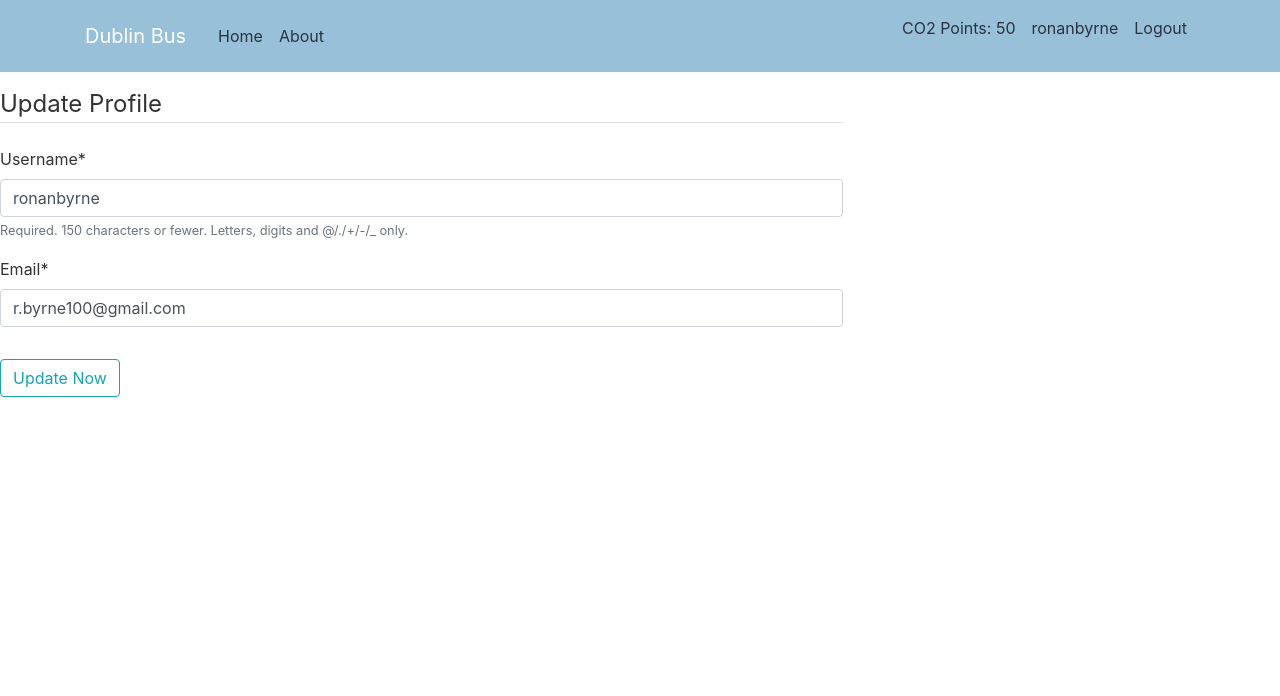
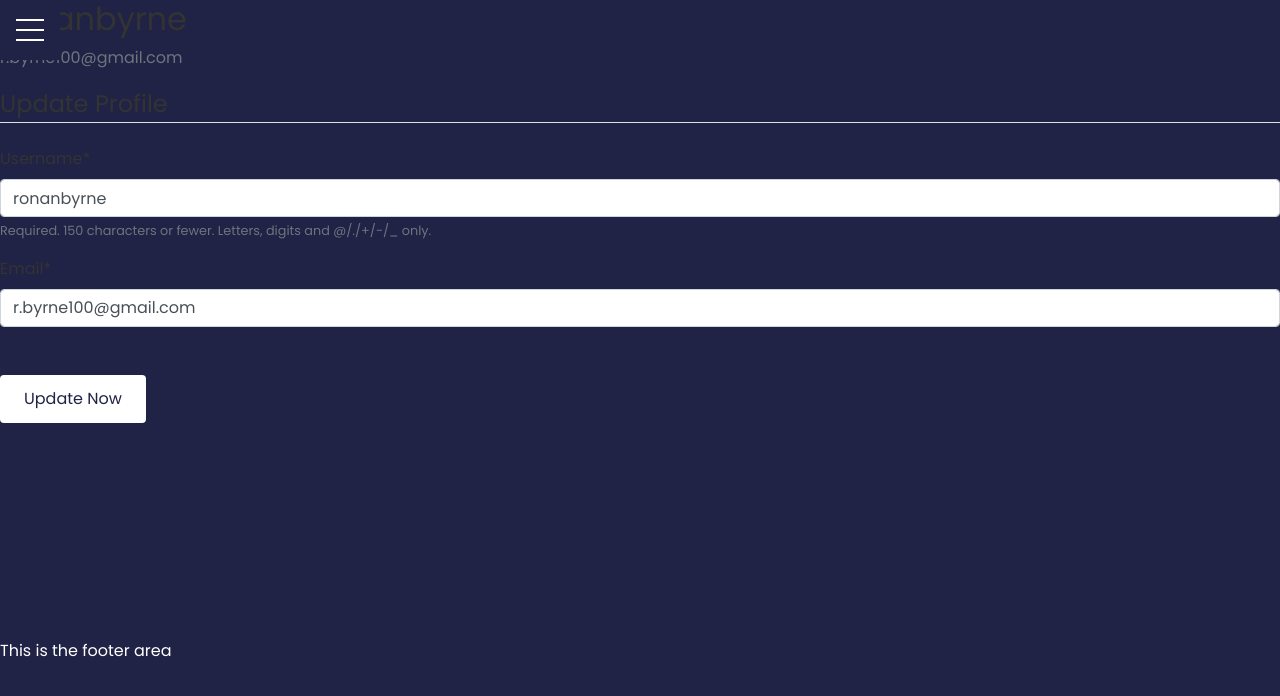
Before and after one commit to Lockers13/Dublink-Bus, a Django app: page /profile/ in a window 1280 px wide. Shown: the top 696 px of the page. Run offline with Django 3.2, Linux system fonts and the light colour scheme; a user stored in the database is signed in; data comes from the database, SQL or seed files in the repository; both versions use the stored data as it was after the commit; some libraries are stand-ins or nearby versions.

Commit message:
Auto complete search bar + early styling

```diff
--- a/app/static/css/main.css
+++ b/app/static/css/main.css
@@ -1,72 +1,81 @@
-
-/*
-Right hand side indent due to use of bootstrap for navbar, will recreate navbar in future and fix issue
-*/
-
 :root {
   --darkblue:#3d5a80;
   --lightgrey:#98c1d9;
   --lightblue:#e0fbfc;
-  --orange:#ee6c4d;
-  --black:#293241;
+  --pink:#F86379;
+  --black:#202346;
   --white:#ffffff;
+  --overlay-color: rgba(24, 39, 51 , 0.85);
+  --menu-speed: 0.75s;
 }
 
-
-
 body {
-  background: var(--white);
+  background: var(--black);
   color: #333333;
   margin-top: 5rem;
   margin: 0;
   padding: 0;
+  font-family: 'Poppins', sans-serif;
 }
 
-h1, h2, h3, h4, h5, h6 {
-  color: #444444;
+h1{
+	color:var(--pink);
+  text-align: center;
+  text-decoration: underline;
 }
 
-ul {
-  margin: 0;
-}
-
-.bg-steel {
-  background-color: var(--lightgrey);
-}
-
-.site-header .navbar-nav .nav-link {
-  color: var(--black);
-}
-
-.site-header .navbar-nav .nav-link:hover {
+p{
   color: var(--white);
 }
 
-.site-header .navbar-nav .nav-link.active {
-  font-weight: 500;
-}
 
-h1{
-	color:green;
-}
-
-h3{
-  color: #3ABEFF;
-}
 
 /*Upper container styling starts here */
 
 .upperContainer{
   display: inline-block;
-  background-color: red;
   width: 100%;
-  margin-top: 80px;
+  margin-top: 30px;
 }
 
 /*Upper container styling ends here */
 /*Route planner styling start*/
-#planRouteContainer{
+.planRouteSectionContainer{
   width:100%;
+  margin-top: 20px;
+  display: inline-block;
+  float: left;
+  border-right: 2px solid var(--pink);
+}
+
+.stoptextbox{
+  text-align: center;
+  border:none;
+  background-color: var(--black);
+  border-bottom: 3px solid var(--pink);
+  color:var(--white);
+  margin-bottom: 20px;
+  width:80%;
+  text-decoration: none;
+  font-size: 28px;
+  margin-top: 10px;
+}
+
+::-webkit-input-placeholder { /* Edge */
+  color: var(--white);
+}
+
+:-ms-input-placeholder { /* Internet Explorer 10-11 */
+  color: var(--white);
+}
+
+::placeholder {
+  color: var(--white);
+}
+
+
+.routePlanForm{
+  text-align: center;
 }
 
 .addressBox{
@@ -132,3 +188,171 @@ h3{
 }
 
 /*Loader end*/
+
+
+
+
+/*Menu Testing */
+/* CORE STYLES */
+
+.btn {
+  display: inline-block;
+  border: none;
+  background: var(--white);
+  color: var(--black);
+  padding: 0.75rem 1.5rem;
+  margin-top: 1rem;
+  transition: opacity 1s ease-in-out;
+  text-decoration: none;
+}
+
+.btn:hover {
+  opacity: 0.7;
+}
+
+/* MENU STYLES */
+.menu-wrap {
+  position: fixed;
+  top: 0;
+  left: 0;
+  z-index: 1;
+}
+
+.menu-wrap .toggler {
+  position: absolute;
+  top: 0;
+  left: 0;
+  z-index: 2;
+  cursor: pointer;
+  width: 50px;
+  height: 50px;
+  opacity: 0;
+}
+
+.menu-wrap .hamburger {
+  position: absolute;
+  top: 0;
+  left: 0;
+  z-index: 1;
+  width: 60px;
+  height: 60px;
+  padding: 1rem;
+  background: var(--black);
+  display: flex;
+  align-items: center;
+  justify-content: center;
+}
+
+/* Hamburger Line */
+.menu-wrap .hamburger > div {
+  position: relative;
+  flex: none;
+  width: 100%;
+  height: 2px;
+  background: var(--white);
+  display: flex;
+  align-items: center;
+  justify-content: center;
+  transition: all 0.4s ease;
+}
+
+/* Hamburger Lines - Top & Bottom */
+.menu-wrap .hamburger > div::before,
+.menu-wrap .hamburger > div::after {
+  content: '';
+  position: absolute;
+  z-index: 1;
+  top: -10px;
+  width: 100%;
+  height: 2px;
+  background: inherit;
+}
+
+/* Moves Line Down */
+.menu-wrap .hamburger > div::after {
+  top: 10px;
+}
+
+/* Toggler Animation */
+.menu-wrap .toggler:checked + .hamburger > div {
+  transform: rotate(135deg);
+}
+
+/* Turns Lines Into X */
+.menu-wrap .toggler:checked + .hamburger > div:before,
+.menu-wrap .toggler:checked + .hamburger > div:after {
+  top: 0;
+  transform: rotate(90deg);
+}
+
+/* Rotate On Hover When Checked */
+.menu-wrap .toggler:checked:hover + .hamburger > div {
+  transform: rotate(225deg);
+}
+
+/* Show Menu */
+.menu-wrap .toggler:checked ~ .menu {
+  visibility: visible;
+}
+
+.menu-wrap .toggler:checked ~ .menu > div {
+  transform: scale(1);
+  transition-duration: var(--menu-speed);
+}
+
+.menu-wrap .toggler:checked ~ .menu > div > div {
+  opacity: 1;
+  transition:  opacity 0.4s ease 0.4s;
+}
+
+.menu-wrap .menu {
+  position: fixed;
+  top: 0;
+  left: 0;
+  width: 100%;
+  height: 100%;
+  visibility: hidden;
+  overflow: hidden;
+  display: flex;
+  align-items: center;
+  justify-content: center;
+}
+
+.menu-wrap .menu > div {
+  background: var(--overlay-color);
+  border-radius: 50%;
+  width: 200vw;
+  height: 200vw;
+  display: flex;
+  flex: none;
+  align-items: center;
+  justify-content: center;
+  transform: scale(0);
+  transition: all 0.4s ease;
+}
+
+.menu-wrap .menu > div > div {
+  text-align: center;
+  max-width: 90vw;
+  max-height: 100vh;
+  opacity: 0;
+  transition: opacity 0.4s ease;
+}
+
+.menu-wrap .menu > div > div > ul > li {
+  list-style: none;
+  color: #fff;
+  font-size: 1.5rem;
+  padding: 1rem;
+}
+
+.menu-wrap .menu > div > div > ul > li > a {
+  color: inherit;
+  text-decoration: none;
+  transition: color 0.4s ease;
+}
+
+.hamburger{
+  position: relative;
+  top:0;
+}
--- a/app/templates/base.html
+++ b/app/templates/base.html
@@ -5,17 +5,15 @@
 	<!-- Required meta tags -->
     <meta charset="utf-8">
     <meta name="viewport" content="width=device-width, initial-scale=1, shrink-to-fit=no">
-
     <!-- Bootstrap CSS -->
 	<link rel="stylesheet" href="https://stackpath.bootstrapcdn.com/bootstrap/4.4.1/css/bootstrap.min.css" integrity="sha384-Vkoo8x4CGsO3+Hhxv8T/Q5PaXtkKtu6ug5TOeNV6gBiFeWPGFN9MuhOf23Q9Ifjh" crossorigin="anonymous">
-
 	<!--JqueryUI -->
 	<link rel="stylesheet" href="//code.jquery.com/ui/1.12.1/themes/base/jquery-ui.css">
-
 	<!-- Custom CSS -->
 	<link rel="stylesheet" type="text/css" href="{% static 'css/main.css' %}">
-
 	<link rel="icon" href="{% static 'images/bus-stop.png' %}">
+	<!-- Google Fonts -->
+	<link href="https://fonts.googleapis.com/css2?family=Poppins&display=swap" rel="stylesheet">
 	<!-- Jinja title -->
 	{% if title %}
 		<title>Dublin Bus - {{ title }}</title>
@@ -26,37 +24,34 @@
 <body>
 	<!-- This is the header -->
 	<header class="site-header">
-	  <nav class="navbar navbar-expand-md navbar-dark bg-steel fixed-top">
-	    <div class="container">
-	      <a class="navbar-brand mr-4" href="{% url 'home' %}">Dublin Bus</a>
-	      <button class="navbar-toggler" type="button" data-toggle="collapse" data-target="#navbarToggle" aria-controls="navbarToggle" aria-expanded="false" aria-label="Toggle navigation">
-	      <span class="navbar-toggler-icon"></span>
-	      </button>
-	      <div class="collapse navbar-collapse" id="navbarToggle">
-	        <div class="navbar-nav mr-auto">
-	          	<a class="nav-item nav-link" href="{% url 'home' %}">Home</a>
-	          	<a class="nav-item nav-link" href="#">About</a>
-	        </div>
-	        <!-- Navbar Right Side -->
-	        <div class="navbar-nav">
-	        	{% if user.is_authenticated %}
+	<div class="menu-wrap">
+    	<input type="checkbox" class="toggler">
+    	<div class="hamburger"><div></div></div>
+	    <div class="menu">
+	      <div>
+	        <div>
+	          <ul>
+	          	{% if user.is_authenticated %}
 	        		<p class="nav-item nav-link" href="#">CO2 Points: {{ user.profile.co2points }}</p>
-	        		<a class="nav-item nav-link" href="{% url 'profile' %}">{{ user.username }}</p>
-	        		<a class="nav-item nav-link" href="{% url 'logout' %}">Logout</a>
+	        		<h1>Welcome, {{ user.username }}</h1>
+	        		<a class="nav-item nav-link" href="{% url 'logout' %}"><h3>Logout</h3></a>
 	        	{% else %}
-	          	<a class="nav-item nav-link" href="{% url 'login' %}">Login</a>
-	          	<a class="nav-item nav-link" href="{% url 'register' %}">Register</a>
+		          	<a class="nav-item nav-link" href="{% url 'login' %}">Login</a>
+		          	<a class="nav-item nav-link" href="{% url 'register' %}">Register</a>
 	          	{% endif %}
+	            <li><a href="#">Home</a></li>
+	            <li><a href="#">Profile</a></li>
+	          </ul>
 	        </div>
 	      </div>
 	    </div>
-	  </nav>
+  	</div>
 	</header>
 
 	<!-- This is where our actual pages will go -->
 	<main role="main" class="fluid-container">
 	  <div class="row">
-	    <div class="col-md-8">
+	    <div class="col-md-12">
 	    <!--Alert for messages -->
 	    {% if messages %}
 	    	{% for message in messages %}
@@ -70,6 +65,10 @@
 	</main>
 	<!--Content here is the name given to the block -->
 
+	<footer style="margin-top: 200px;">
+		<p>This is the footer area</p>
+	</footer>
+
 
 	<!-- Optional JavaScript -->
     <!-- jQuery first, then Popper.js, then Bootstrap JS -->
```
Also changed, not shown: other parts of app/static/css/main.css (+53 -6 lines), app/static/js/initialize.js (added, +24 -0 lines), app/static/js/map.js (+74 -24 lines), app/templates/index.html (+35 -17 lines), app/db.sqlite3, app/static/images/favourite.png.
